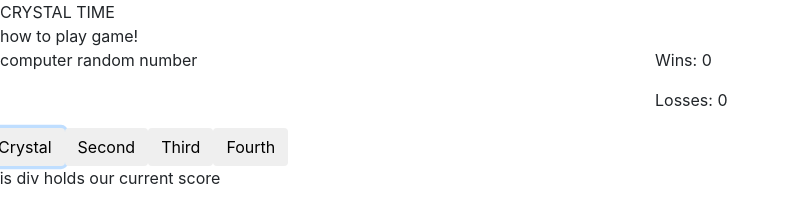
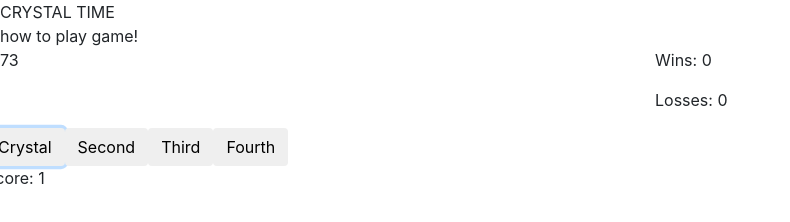
Before and after one commit to michaelbaggett/unit-4-game, a plain HTML site: page index.html in a window 1280 px wide. Both pictures are taken after a click on the button "Crystal". Shown: the whole page, without its empty margins (0-790 px from the left). Drawn offline with nearby package versions, Linux system fonts and the light colour scheme.

Commit message:
comp random number is now generated and appears on page, first crystal button on click function works

```diff
--- a/assets/javascript/game.js
+++ b/assets/javascript/game.js
@@ -16,6 +16,7 @@ var losses = 0;
 //computer random num
 var compRandomNum = Math.floor(Math.random() * 102) + 19;
 console.log(compRandomNum);
+$("#comp-score").text(compRandomNum)
 //crystal random num
 var crystal1 = Math.floor(Math.random() * 12) + 1;
 var crystal2 = Math.floor(Math.random() * 12) + 1;
@@ -32,7 +33,7 @@ $("#lose").text("Losses: " + losses);
 //define reset, win, lose function
 function reset() {
 compRandomNum = Math.floor(Math.random() * 102) + 19;
-console.log(compRandomNum);
+$("#comp-score").text(compRandomNum);
 //crystal random num//
 crystal1 = Math.floor(Math.random() * 12) + 1;
 crystal2 = Math.floor(Math.random() * 12) + 1;
@@ -61,6 +62,11 @@ function lose(){
 }
 
 //click functions for crystals
+$("#crystal-1").click(function(){
+    userScore = userScore + crystal1;
+    console.log("User Total is now: "+ userScore);
+    $("#trackScore").text("Score: " + userScore);
+});
 
 //on click add the crystal amount to the users starting score of 0
 
--- a/index.html
+++ b/index.html
@@ -32,7 +32,9 @@
             <button class="btn" id="crystal-4">Fourth</button>
         </div>
         <div class="row">
-            this div holds our current score
+            <div class-"col">
+                <p id="trackScore"></p>
+            </div>
         </div>
 
 
```
